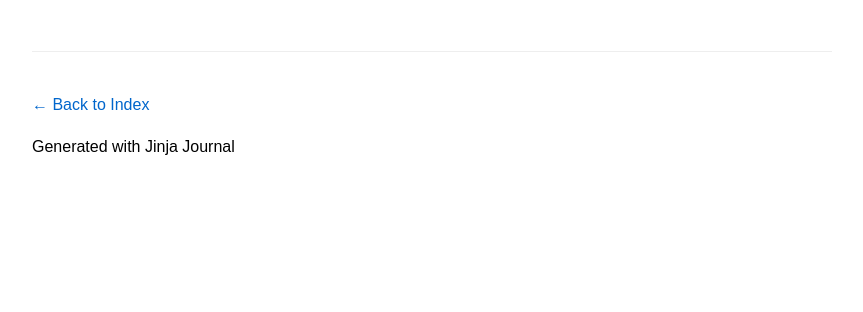
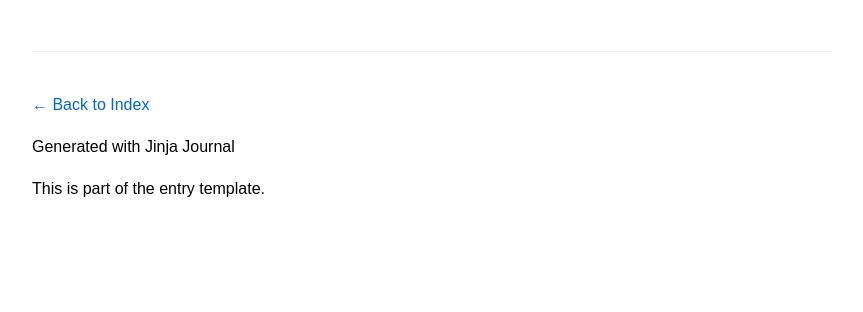
Before and after one commit to 4b11b4/jinja-journal, a Python web app: template templates/entry.html in a window 1280 px wide. Shown: the top 312 px of the page, without its empty margins (208-1071 px from the left). Run offline with Jinja, Linux system fonts and the light colour scheme; the template is opened without the code that fills it, so the values that code supplies are empty.

Commit message:
put a note in the footer of the entry template

```diff
--- a/templates/entry.html
+++ b/templates/entry.html
@@ -50,6 +50,7 @@
 
     <footer>
         <p>Generated with Jinja Journal</p>
+        This is part of the entry template.
     </footer>
 </body>
 </html>
```
